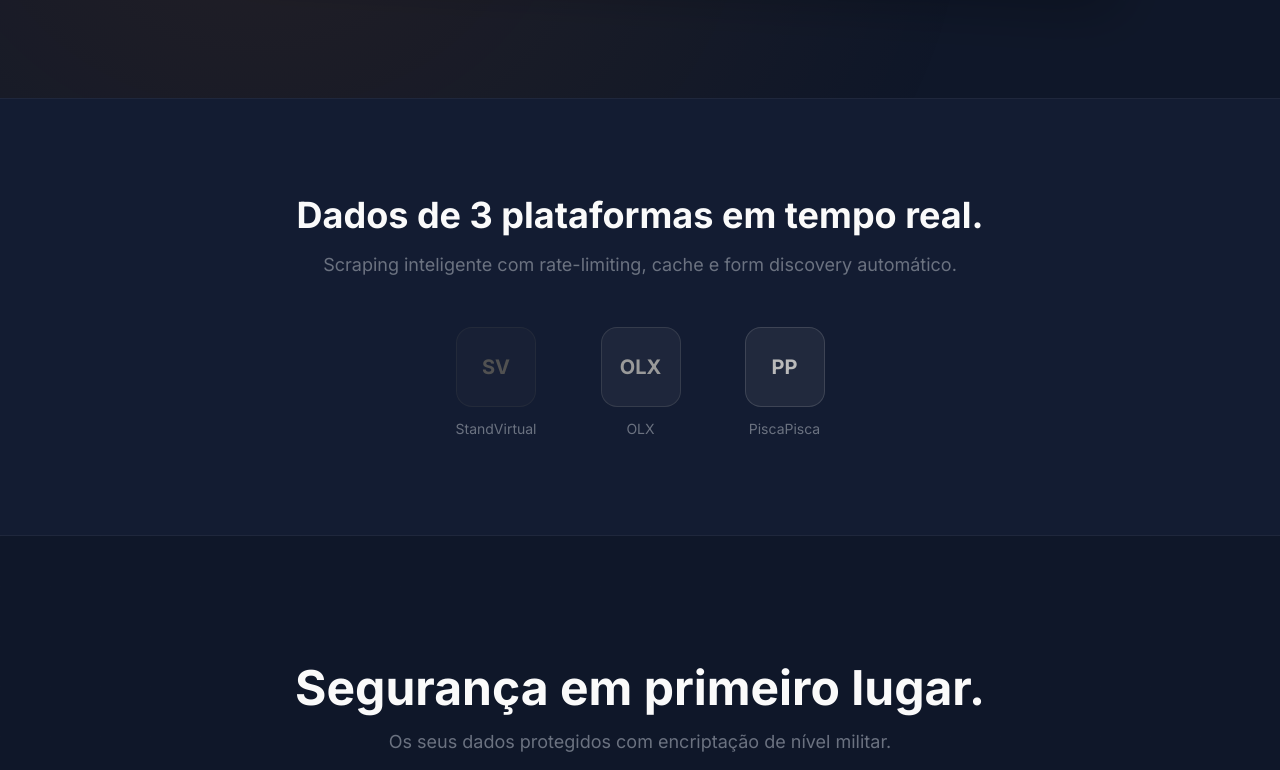
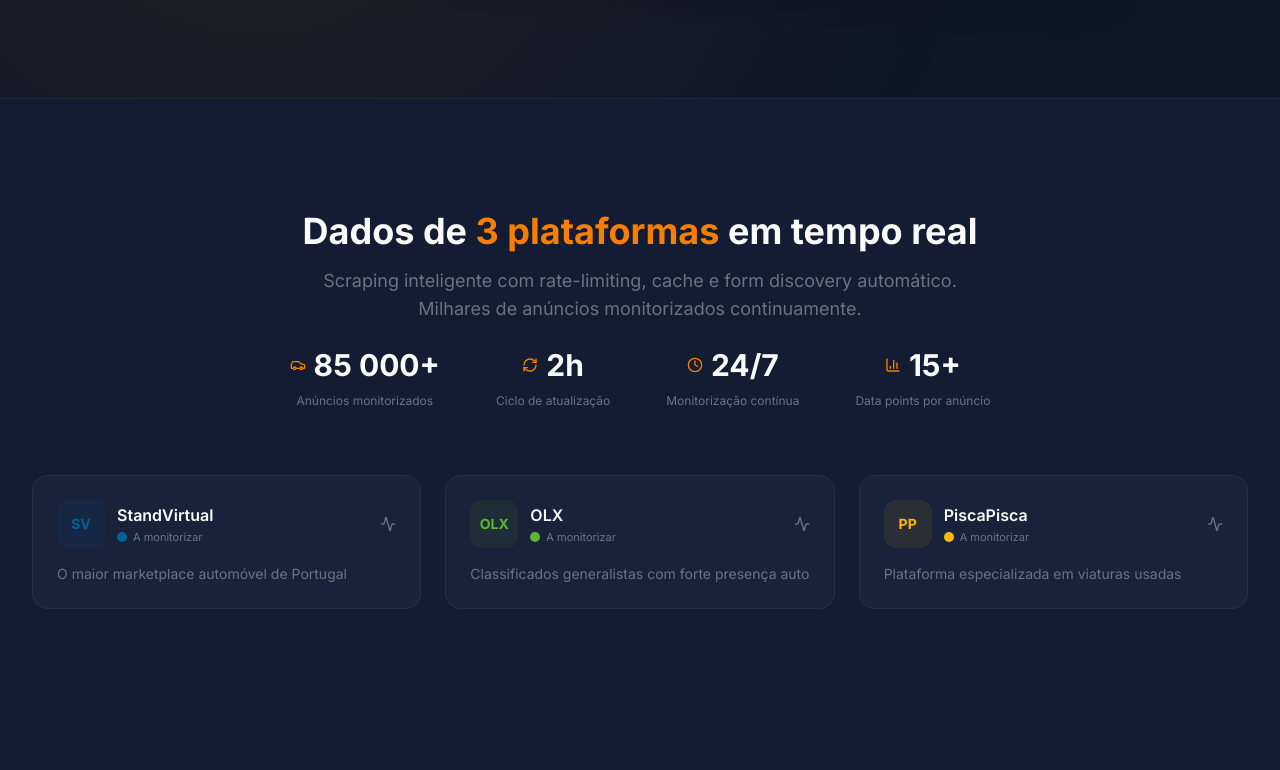
Before and after one commit to Kamikaz07/standcrawl-landing, a React (Vite) app: page / in a window 1280 px wide. Shown: the part 5150-5920 px from the top of the page. Built offline with nearby package versions, Linux system fonts and the light colour scheme.

Commit message:
feat: redesign Platforms section with animated stats and detailed cards

```diff
--- a/src/components/Platforms.tsx
+++ b/src/components/Platforms.tsx
@@ -1,61 +1,159 @@
-import { motion } from 'framer-motion';
+import { motion, useInView } from 'framer-motion';
+import { useRef, useState, useEffect } from 'react';
+import { Activity, BarChart3, Car, Clock, RefreshCw } from 'lucide-react';
 
 const platforms = [
   {
     name: 'StandVirtual',
     color: '#00629B',
     initials: 'SV',
+    description: 'O maior marketplace automóvel de Portugal',
   },
   {
     name: 'OLX',
     color: '#5EB630',
     initials: 'OLX',
+    description: 'Classificados generalistas com forte presença auto',
   },
   {
     name: 'PiscaPisca',
     color: '#FFB800',
     initials: 'PP',
+    description: 'Plataforma especializada em viaturas usadas',
   },
 ];
 
+function AnimatedCounter({ target, suffix = '' }: { target: number; suffix?: string }) {
+  const ref = useRef<HTMLSpanElement>(null);
+  const inView = useInView(ref, { once: true, amount: 0.5 });
+  const [count, setCount] = useState(0);
+
+  useEffect(() => {
+    if (!inView) return;
+    const duration = 1500;
+    const steps = 40;
+    const increment = target / steps;
+    let current = 0;
+    const timer = setInterval(() => {
+      current += increment;
+      if (current >= target) {
+        setCount(target);
+        clearInterval(timer);
+      } else {
+        setCount(Math.floor(current));
+      }
+    }, duration / steps);
+    return () => clearInterval(timer);
+  }, [inView, target]);
+
+  return (
+    <span ref={ref}>
+      {count.toLocaleString('pt-PT')}{suffix}
+    </span>
+  );
+}
+
+function PulsingDot({ color }: { color: string }) {
+  return (
+    <span className="relative flex h-2.5 w-2.5">
+      <span
+        className="absolute inline-flex h-full w-full animate-ping rounded-full opacity-75"
+        style={{ backgroundColor: color }}
+      />
+      <span
+        className="relative inline-flex h-2.5 w-2.5 rounded-full"
+        style={{ backgroundColor: color }}
+      />
+    </span>
+  );
+}
+
 export default function Platforms() {
   return (
-    <section className="py-20 sm:py-24 border-y border-white/5 bg-navy-dark/30">
-      <div className="mx-auto max-w-5xl px-4 sm:px-6 lg:px-8">
+    <section className="py-20 sm:py-28 border-y border-white/5 bg-navy-dark/30 overflow-hidden">
+      <div className="mx-auto max-w-7xl px-4 sm:px-6 lg:px-8">
+        {/* Header */}
         <motion.div
           initial={{ opacity: 0, y: 20 }}
           whileInView={{ opacity: 1, y: 0 }}
           viewport={{ once: true, amount: 0.3 }}
           transition={{ duration: 0.6 }}
-          className="text-center mb-12"
+          className="text-center mb-6"
         >
           <h2 className="text-3xl sm:text-4xl font-bold mb-4">
-            Dados de 3 plataformas em tempo real.
+            Dados de <span className="text-orange">3 plataformas</span> em tempo real
           </h2>
-          <p className="text-muted text-lg">
+          <p className="text-muted text-lg max-w-2xl mx-auto">
             Scraping inteligente com rate-limiting, cache e form discovery automático.
+            Milhares de anúncios monitorizados continuamente.
           </p>
         </motion.div>
 
-        <div className="flex flex-wrap justify-center gap-8 sm:gap-16">
+        {/* Aggregate stats */}
+        <motion.div
+          initial={{ opacity: 0, y: 20 }}
+          whileInView={{ opacity: 1, y: 0 }}
+          viewport={{ once: true }}
+          transition={{ delay: 0.2, duration: 0.6 }}
+          className="flex flex-wrap justify-center gap-8 sm:gap-14 mb-16"
+        >
+          {[
+            { value: 85000, suffix: '+', label: 'Anúncios monitorizados', icon: Car },
+            { value: 2, suffix: 'h', label: 'Ciclo de atualização', icon: RefreshCw },
+            { value: 24, suffix: '/7', label: 'Monitorização contínua', icon: Clock },
+            { value: 15, suffix: '+', label: 'Data points por anúncio', icon: BarChart3 },
+          ].map((stat) => (
+            <div key={stat.label} className="text-center">
+              <div className="flex items-center justify-center gap-2 mb-1">
+                <stat.icon className="w-4 h-4 text-orange" />
+                <span className="text-2xl sm:text-3xl font-bold text-off-white">
+                  <AnimatedCounter target={stat.value} suffix={stat.suffix} />
+                </span>
+              </div>
+              <span className="text-xs text-muted">{stat.label}</span>
+            </div>
+          ))}
+        </motion.div>
+
+        {/* Platform cards */}
+        <div className="grid md:grid-cols-3 gap-6 mb-16">
           {platforms.map((p, i) => (
             <motion.div
               key={p.name}
-              initial={{ opacity: 0, y: 20 }}
+              initial={{ opacity: 0, y: 30 }}
               whileInView={{ opacity: 1, y: 0 }}
               viewport={{ once: true }}
               transition={{ delay: i * 0.15, duration: 0.5 }}
-              className="group flex flex-col items-center gap-3"
+              className="group relative rounded-2xl border border-white/5 bg-[#1e2a45]/50 p-6 hover:border-white/10 transition-all duration-500"
             >
+              {/* Glow on hover */}
               <div
-                className="w-20 h-20 rounded-2xl border border-white/10 flex items-center justify-center text-xl font-bold grayscale group-hover:grayscale-0 transition-all duration-500 group-hover:border-opacity-50"
-                style={{ backgroundColor: p.color + '15', color: p.color, borderColor: p.color + '30' }}
-              >
-                {p.initials}
+                className="absolute inset-0 rounded-2xl opacity-0 group-hover:opacity-100 transition-opacity duration-500 -z-10 blur-xl"
+                style={{ backgroundColor: p.color + '10' }}
+              />
+
+              {/* Header */}
+              <div className="flex items-center justify-between mb-4">
+                <div className="flex items-center gap-3">
+                  <div
+                    className="w-12 h-12 rounded-xl flex items-center justify-center text-sm font-bold"
+                    style={{ backgroundColor: p.color + '15', color: p.color }}
+                  >
+                    {p.initials}
+                  </div>
+                  <div>
+                    <h3 className="text-off-white font-semibold">{p.name}</h3>
+                    <div className="flex items-center gap-1.5 mt-0.5">
+                      <PulsingDot color={p.color} />
+                      <span className="text-[11px] text-muted">A monitorizar</span>
+                    </div>
+                  </div>
+                </div>
+                <Activity className="w-4 h-4 text-muted group-hover:text-green-400 transition-colors" />
               </div>
-              <span className="text-sm text-muted group-hover:text-off-white transition-colors">
-                {p.name}
-              </span>
+
+              {/* Description */}
+              <p className="text-sm text-muted">{p.description}</p>
             </motion.div>
           ))}
         </div>
```
